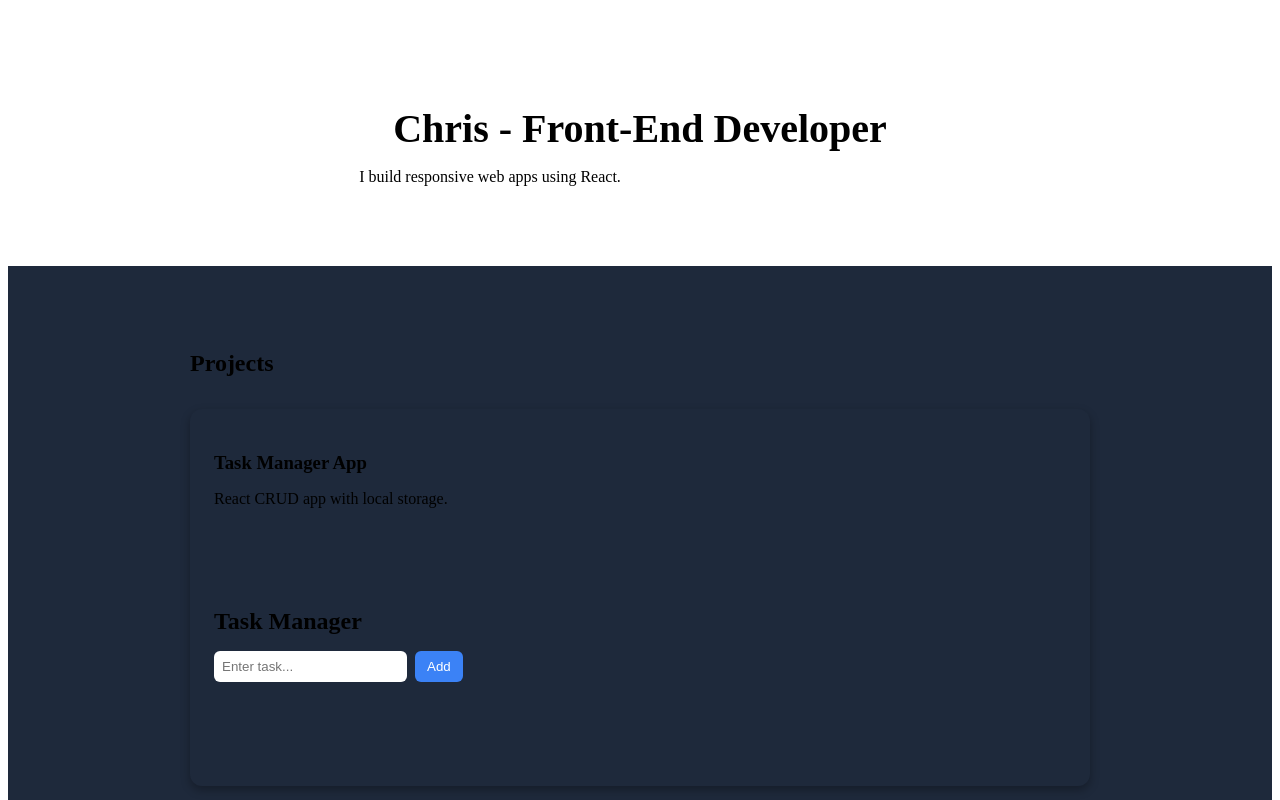
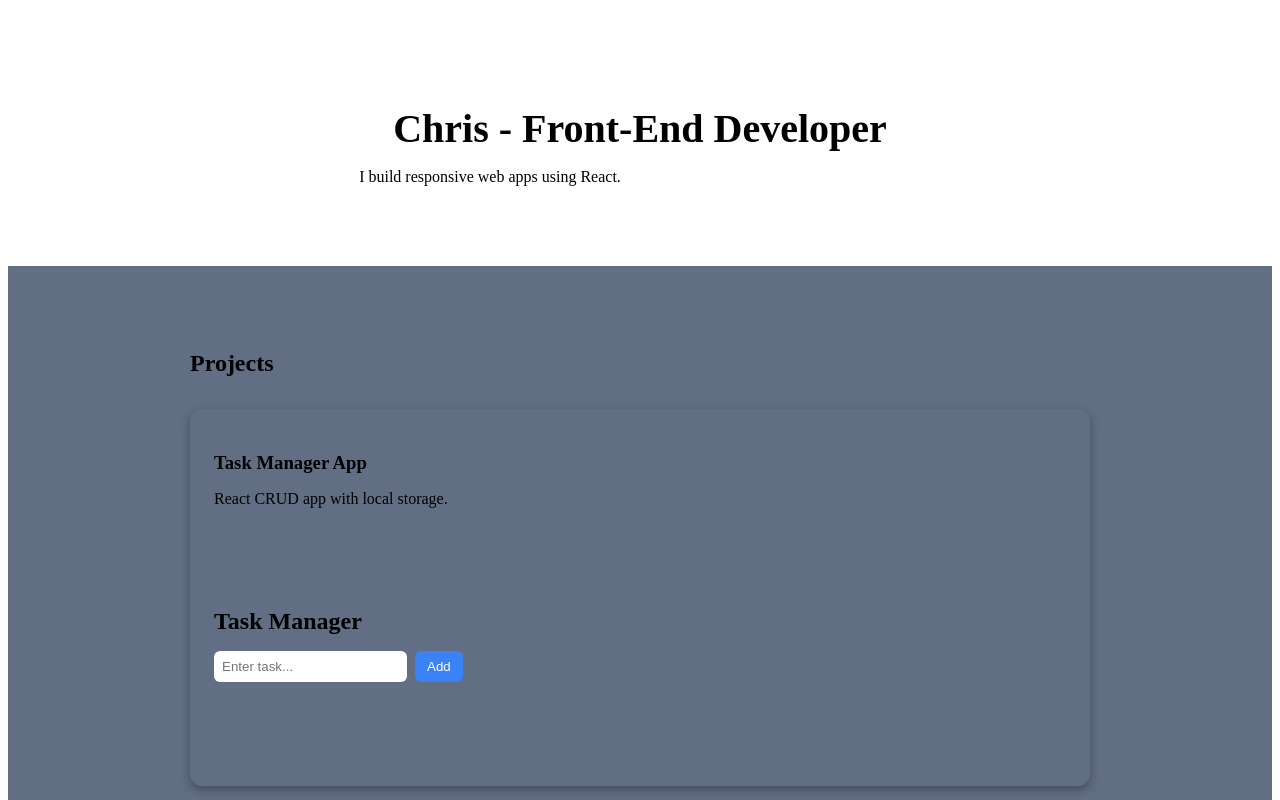
Before and after one commit to ccotti/portfolio, a React app: page / in a window 1280 px wide. Shown: the top 800 px of the page. Built offline with nearby package versions, Linux system fonts and the light colour scheme; the HTML template or start-up script is replaced by a standard one.

Commit message:
Add portfolio layout sections updated

```diff
--- a/src/styles.css
+++ b/src/styles.css
@@ -22,11 +22,11 @@ section {
 }
 
 .projects {
-  background: #1e293b;
+  background: #616e83;
 }
 
 .project-card {
-  background: #1e293b;
+  background: #616e83;
   padding: 1.5rem;
   border-radius: 12px;
   margin-top: 2rem;
```
